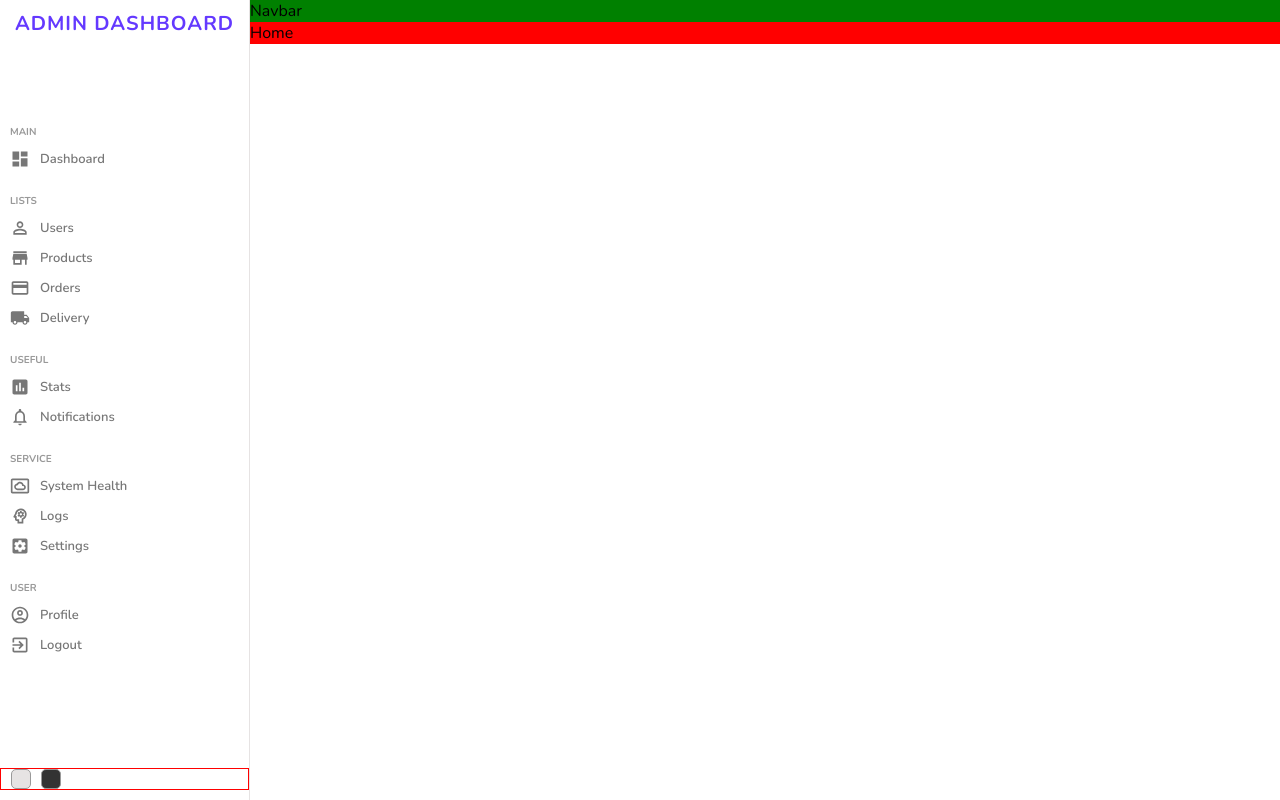
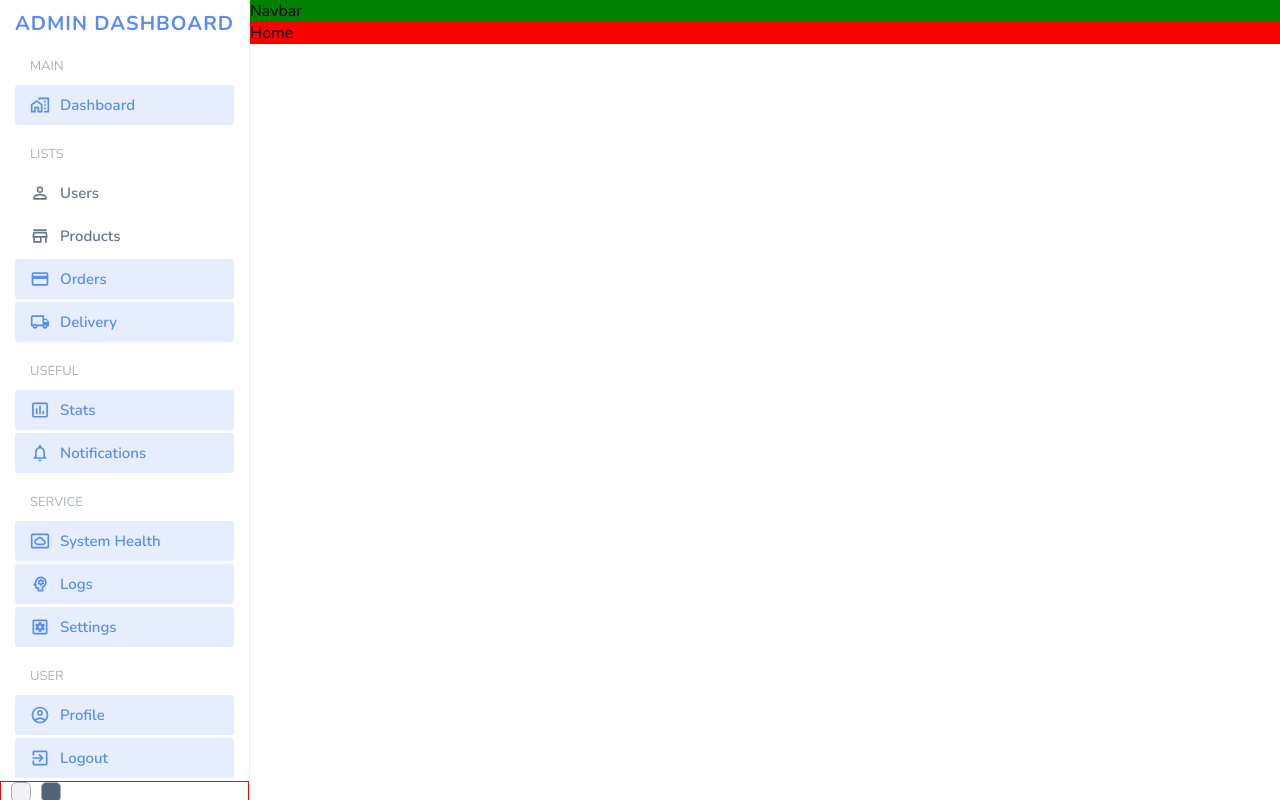
Before and after one commit to petradev79/Admin-Dashboard, a React (Create React App) app: page / in a window 1280 px wide. Built offline with nearby package versions, Linux system fonts and the light colour scheme.

Commit message:
Sidebar first style

```diff
--- a/package.json
+++ b/package.json
@@ -3,6 +3,10 @@
   "version": "0.1.0",
   "private": true,
   "dependencies": {
+    "@emotion/react": "^11.8.2",
+    "@emotion/styled": "^11.8.1",
+    "@mui/icons-material": "^5.5.1",
+    "@mui/material": "^5.5.1",
     "@testing-library/jest-dom": "^5.16.2",
     "@testing-library/react": "^12.1.4",
     "@testing-library/user-event": "^13.5.0",
--- a/src/components/sidebar/Sidebar.tsx
+++ b/src/components/sidebar/Sidebar.tsx
@@ -1,15 +1,15 @@
 // import { Link } from 'react-router-dom';
 import SidebarLink from './SidebarLink';
 import { SvgIconProps } from '@mui/material';
-import DashboardIcon from '@mui/icons-material/Dashboard';
-import PersonOutlineIcon from '@mui/icons-material/PersonOutline';
-import LocalShippingIcon from '@mui/icons-material/LocalShipping';
-import CreditCardIcon from '@mui/icons-material/CreditCard';
-import StoreIcon from '@mui/icons-material/Store';
-import InsertChartIcon from '@mui/icons-material/InsertChart';
-import SettingsApplicationsIcon from '@mui/icons-material/SettingsApplications';
-import ExitToAppIcon from '@mui/icons-material/ExitToApp';
-import NotificationsNoneIcon from '@mui/icons-material/NotificationsNone';
+import HomeWorkOutlinedIcon from '@mui/icons-material/HomeWorkOutlined';
+import PersonOutlineOutlinedIcon from '@mui/icons-material/PersonOutlineOutlined';
+import LocalShippingOutlinedIcon from '@mui/icons-material/LocalShippingOutlined';
+import CreditCardOutlinedIcon from '@mui/icons-material/CreditCardOutlined';
+import StoreOutlinedIcon from '@mui/icons-material/StoreOutlined';
+import InsertChartOutlinedIcon from '@mui/icons-material/InsertChartOutlined';
+import SettingsApplicationsOutlinedIcon from '@mui/icons-material/SettingsApplicationsOutlined';
+import ExitToAppOutlinedIcon from '@mui/icons-material/ExitToAppOutlined';
+import NotificationsNoneOutlinedIcon from '@mui/icons-material/NotificationsNoneOutlined';
 import SettingsSystemDaydreamOutlinedIcon from '@mui/icons-material/SettingsSystemDaydreamOutlined';
 import PsychologyOutlinedIcon from '@mui/icons-material/PsychologyOutlined';
 import AccountCircleOutlinedIcon from '@mui/icons-material/AccountCircleOutlined';
@@ -27,7 +27,7 @@ const sidebarLinks = [
     links: [
       {
         linkTitle: 'Dashboard',
-        icon: <DashboardIcon />,
+        icon: <HomeWorkOutlinedIcon />,
         linkPath: '',
       },
     ],
@@ -37,22 +37,22 @@ const sidebarLinks = [
     links: [
       {
         linkTitle: 'Users',
-        icon: <PersonOutlineIcon />,
+        icon: <PersonOutlineOutlinedIcon />,
         linkPath: '/users',
       },
       {
         linkTitle: 'Products',
-        icon: <StoreIcon />,
+        icon: <StoreOutlinedIcon />,
         linkPath: '/products',
       },
       {
         linkTitle: 'Orders',
-        icon: <CreditCardIcon />,
+        icon: <CreditCardOutlinedIcon />,
         linkPath: '',
       },
       {
         linkTitle: 'Delivery',
-        icon: <LocalShippingIcon />,
+        icon: <LocalShippingOutlinedIcon />,
         linkPath: '',
       },
     ],
@@ -62,12 +62,12 @@ const sidebarLinks = [
     links: [
       {
         linkTitle: 'Stats',
-        icon: <InsertChartIcon />,
+        icon: <InsertChartOutlinedIcon />,
         linkPath: '',
       },
       {
         linkTitle: 'Notifications',
-        icon: <NotificationsNoneIcon />,
+        icon: <NotificationsNoneOutlinedIcon />,
         linkPath: '',
       },
     ],
@@ -87,7 +87,7 @@ const sidebarLinks = [
       },
       {
         linkTitle: 'Settings',
-        icon: <SettingsApplicationsIcon />,
+        icon: <SettingsApplicationsOutlinedIcon />,
         linkPath: '',
       },
     ],
@@ -102,7 +102,7 @@ const sidebarLinks = [
       },
       {
         linkTitle: 'Logout',
-        icon: <ExitToAppIcon />,
+        icon: <ExitToAppOutlinedIcon />,
         linkPath: '',
       },
     ],
--- a/src/components/sidebar/SidebarLink.tsx
+++ b/src/components/sidebar/SidebarLink.tsx
@@ -1,14 +1,14 @@
-import { Link } from 'react-router-dom';
+import { NavLink } from 'react-router-dom';
 import { SidebarLinkType } from './Sidebar';
 
 const SidebarLink: React.FC<SidebarLinkType> = ({ title, path, Icon }) => {
   return (
-    <Link to={path}>
+    <NavLink to={path} className={link => (link.isActive ? 'active' : '')}>
       <li className='sidebar-link'>
         {Icon}
         <span>{title}</span>
       </li>
-    </Link>
+    </NavLink>
   );
 };
 
--- a/src/components/sidebar/sidebar.scss
+++ b/src/components/sidebar/sidebar.scss
@@ -2,9 +2,8 @@
 
 .sidebar {
   position: fixed;
-  width: 15%;
-  min-width: 25rem;
-  height: 100vh;
+  width: 25rem;
+  min-height: 100vh;
   padding: 1rem 0;
   border-right: 1px solid $color-grey-light;
 
@@ -29,21 +28,22 @@
 
   // &__center {
   //   ul {
-  //     border: 1px solid red;
+  //     // border: 1px solid red;
+  //     list-style: none;
   //   }
   // }
 
-  &__group {
-    // border: 1px solid red;
-    margin-bottom: 2rem;
-  }
+  // &__group {
+  //   border: 1px solid red;
+  //   // margin-bottom: 2rem;
+  // }
 
   &__title {
-    font-size: 1rem;
-    font-weight: bold;
+    font-size: 1.3rem;
+    // font-weight: bold;
     color: $color-text-light;
-    margin-left: 1rem;
-    margin-bottom: 0.5rem;
+    margin: 2rem 3rem 1rem;
+    // margin-bottom: 0.5rem;
   }
 
   &__bottom {
@@ -73,12 +73,17 @@
 .sidebar-link {
   display: flex;
   align-items: center;
-  // border: 1px solid red;
-  padding: 0.5rem 1rem;
+  margin: 0.3rem 1.5rem;
+  padding: 1rem 1.5rem;
+  border-radius: 0.3rem;
+
+  &:hover {
+    background-color: rgba($color-grey-dark, 0.05);
+  }
 
   span {
     margin-left: 1rem;
-    font-size: 1.3rem;
+    font-size: 1.5rem;
     font-weight: 600;
     color: $color-text;
   }
@@ -88,3 +93,13 @@
     color: $color-text;
   }
 }
+
+.active {
+  .sidebar-link {
+    background-color: rgba($color-main, 0.15);
+    span,
+    svg {
+      color: $color-main;
+    }
+  }
+}
--- a/src/styles/main.scss
+++ b/src/styles/main.scss
@@ -1,4 +1,6 @@
 @import url('https://fonts.googleapis.com/css2?family=Nunito:ital,wght@0,200;0,300;0,400;0,500;0,600;0,700;0,800;0,900;1,200;1,300;1,400;1,500;1,600;1,700;1,800;1,900&display=swap');
+
+@import './variables.scss';
 
 *,
 *::before,
@@ -21,7 +23,8 @@ body {
   // display: flex;
 
   &__container {
-    margin-left: max(25rem, 15%);
+    margin-left: 25rem;
+    background-color: $color-grey-light;
   }
 }
 
--- a/src/styles/variables.scss
+++ b/src/styles/variables.scss
@@ -1,7 +1,11 @@
-$color-main: #6439ff;
+$color-main: #5a8dee;
+$color-success: #39da8a;
+$color-danger: #ff5b5c;
+$color-warning: #fdac41;
 
-$color-grey-light: #e6e3e3;
+$color-grey-light: #f2f2f6;
+$color-grey-dark: #263c55;
 
-$color-text-light: #999;
-$color-text: #777;
-$color-text-dark: #333;
+$color-text-light: #a8b1bb;
+$color-text: #677788;
+$color-text-dark: #516377;
```
Also changed, not shown: Untitled.png (added), 1 other file (tests, documents, lock files or other folders).
